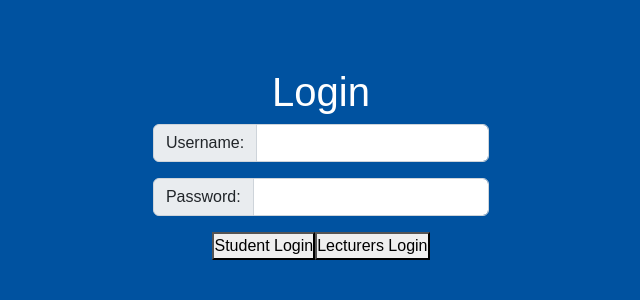
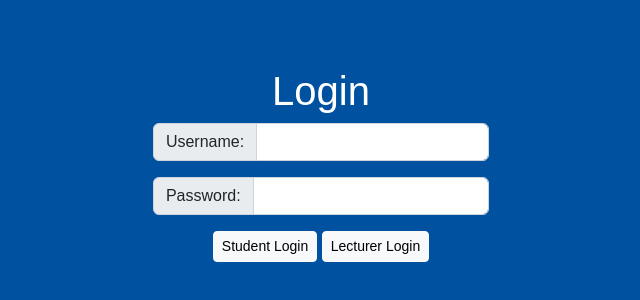
Before and after one commit to MunyaradziMagura/Student-Attendance-System, a React (Create React App) app in the folder client/student-attendence-system/: page / in a window 1280 px wide. Shown: the part 236-536 px from the top of the page, without its empty margins (319-959 px from the left). Built offline with nearby package versions, Linux system fonts and the light colour scheme.

Commit message:
Login page button formatting

```diff
--- a/client/student-attendence-system/src/components/pc/CourseDetails.js
+++ b/client/student-attendence-system/src/components/pc/CourseDetails.js
@@ -39,13 +39,14 @@ const CourseDetails = ({backFunction, courseName}, props) => {
                     onClick={() => setTakeAttendance(true)}
                     >
                     Launch Attendance Taking
-                    </Button>
+      </Button>
                     {/* show popup */}
                     <AttendanceTakingPopUp
                     show={takeAttendance}
                     style={{ width: "100%", fontSize: "0.8rem" }}
                     onHide={() => setTakeAttendance(false)}
                     />
+                    {console.log(takeAttendance)}
                 </Stack>
             </div>
             <div>
--- a/client/student-attendence-system/src/components/pc/CourseDetailsTable.js
+++ b/client/student-attendence-system/src/components/pc/CourseDetailsTable.js
@@ -13,9 +13,9 @@ function CourseDetailsTable() {
       </thead>
       <tbody>
         <tr>
+          {/* <td></td>
           <td></td>
-          <td></td>
-          <td></td>
+          <td></td> */}
         </tr>
       </tbody>
     </Table>
--- a/client/student-attendence-system/src/pages/Login.js
+++ b/client/student-attendence-system/src/pages/Login.js
@@ -1,5 +1,6 @@
 import Form from "react-bootstrap/Form";
 import InputGroup from "react-bootstrap/InputGroup";
+import Button from 'react-bootstrap/Button'
 import { useState } from "react";
 import { userLogin } from "../utils/doRequest";
 import { useNavigate } from "react-router-dom";
@@ -74,13 +75,13 @@ function Login() {
             />
           </InputGroup>
         </div>
-        <button type="submit" onClick={(e) => Login("students")}>
-          Student Login
-        </button>
+          <Button size="sm" variant="light" type="submit" onClick={(e) => Login("students")}>
+            Student Login
+          </Button> {' '}
 
-        <button type="submit" onClick={(e) => Login("lecturers")}>
-          Lecturers Login
-        </button>
+          <Button size="sm" variant="light" type="submit" onClick={(e) => Login("lecturers")}>
+            Lecturer Login
+          </Button>
       </form>
     </div>
   );
```
Also changed, not shown: client/student-attendence-system/src/utils/addCourseAttendanceRecords.js (+5 -3 lines).
